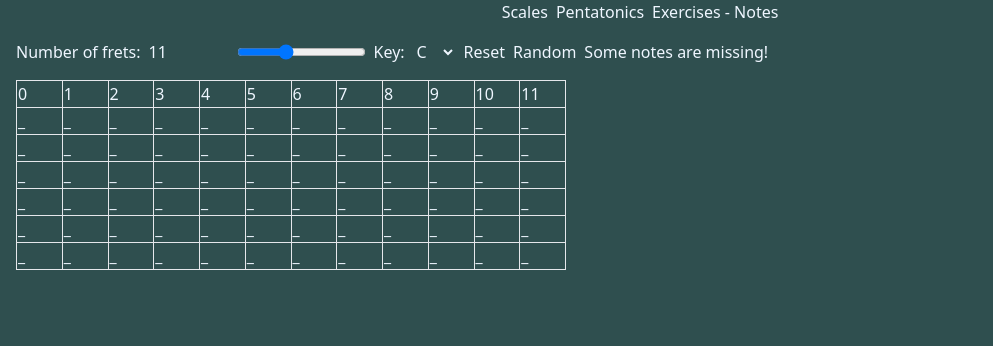
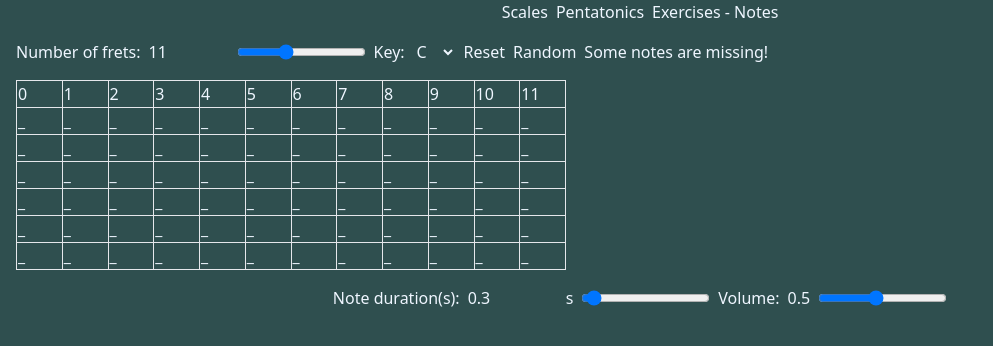
Before and after one commit to Lapschro/fretboard-viz, a SvelteKit app: page /exercises/notes in a window 1280 px wide. Shown: the top 346 px of the page, without its empty margins (0-993 px from the left). Built offline with nearby package versions, Linux system fonts and the light colour scheme.

Commit message:
adds note duration and volume controls

```diff
--- a/src/lib/sound_player.ts
+++ b/src/lib/sound_player.ts
@@ -6,7 +6,7 @@ export function NoteValueToHertz(note: Note) {
 	return (440 * Math.pow(2, a4.distance(note) / 12))
 }
 
-export function playNote(note: Note, timeInSeconds?: number) {
+export function playNote(note: Note, timeInSeconds?: number, volume_value?: number) {
 	const audioContext = new AudioContext()
 
 	const oscillator = audioContext.createOscillator()
@@ -15,7 +15,7 @@ export function playNote(note: Note, timeInSeconds?: number) {
 	oscillator.connect(volume)
 	volume.connect(audioContext.destination)
 
-	volume.gain.value = 0.1
+	volume.gain.value = volume_value ?? 0.1
 
 	oscillator.type = 'sine'
 	oscillator.frequency.setValueAtTime(NoteValueToHertz(note), audioContext.currentTime)
--- /dev/null
+++ b/src/lib/stores/note_sound.ts
@@ -0,0 +1,9 @@
+import { writable } from "svelte/store";
+
+const note_duration_s = writable(0.3)
+const volume = writable(0.5)
+
+export default {
+	note_duration_s: note_duration_s,
+	volume
+}
--- a/src/routes/+layout.svelte
+++ b/src/routes/+layout.svelte
@@ -1,6 +1,7 @@
 <script>
 	import Header from "./Header.svelte";
 	import "../app.css";
+	import Footer from "./Footer.svelte";
 </script>
 
 <div class="bg-[#2F4F4F] text-blue-50 w-full h-lvh flex flex-col">
@@ -10,5 +11,7 @@
 		<slot />
 	</main>
 
-	<footer></footer>
+	<footer>
+		<Footer />
+	</footer>
 </div>
--- /dev/null
+++ b/src/routes/Footer.svelte
@@ -0,0 +1,43 @@
+<script lang="ts">
+	import volume_settings from "$lib/stores/note_sound";
+
+	const { note_duration_s, volume } = volume_settings;
+</script>
+
+<div class="flex flex-row items-center justify-center gap-2">
+	<div class="flex flex-row space-x-2">
+		<label for="note_duration">Note duration(s):</label>
+		<span
+			><input
+				type="number"
+				min="0.1"
+				max="5"
+				step="0.01"
+				bind:value={$note_duration_s}
+				class="bg-inherit"
+			/>s</span
+		>
+		<input
+			id="note_duration"
+			name="note_duration"
+			type="range"
+			min="0.1"
+			step="0.01"
+			max="5"
+			bind:value={$note_duration_s}
+		/>
+	</div>
+	<div class="flex flex-row space-x-2">
+		<label for="volume">Volume:</label>
+		<span>{$volume}</span>
+		<input
+			type="range"
+			id="volume"
+			name="range"
+			min="0.1"
+			max="1"
+			step="0.1"
+			bind:value={$volume}
+		/>
+	</div>
+</div>
--- a/src/routes/Note.svelte
+++ b/src/routes/Note.svelte
@@ -3,6 +3,9 @@
 	import { DegreeToString, type IScale, type Scale } from "$lib/scale";
 	import { playNote } from "$lib/sound_player";
 	import type { Note } from "$lib/string";
+
+	import note_settings from "$lib/stores/note_sound";
+	import { onDestroy } from "svelte";
 
 	export let scale: IScale;
 	export let note: Note;
@@ -11,6 +14,8 @@
 	let degreeToString = (index: number) => {
 		return DegreeToString(index, quality[index]);
 	};
+
+	const { note_duration_s, volume } = note_settings;
 </script>
 
 <!-- svelte-ignore a11y-click-events-have-key-events -->
@@ -21,7 +26,7 @@
 		background-color: ${scale.inScale(note.note) != -1 ? ToneColors[scale.inScale(note.note)] : "transparent"};
 		color: ${scale.inScale(note.note) != -1 ? "black" : "white"};
 	`}
-	on:click={() => playNote(note)}
+	on:click={() => playNote(note, $note_duration_s, $volume)}
 >
 	{note.toString()}
 	{scale.inScale(note.note) != -1
```
